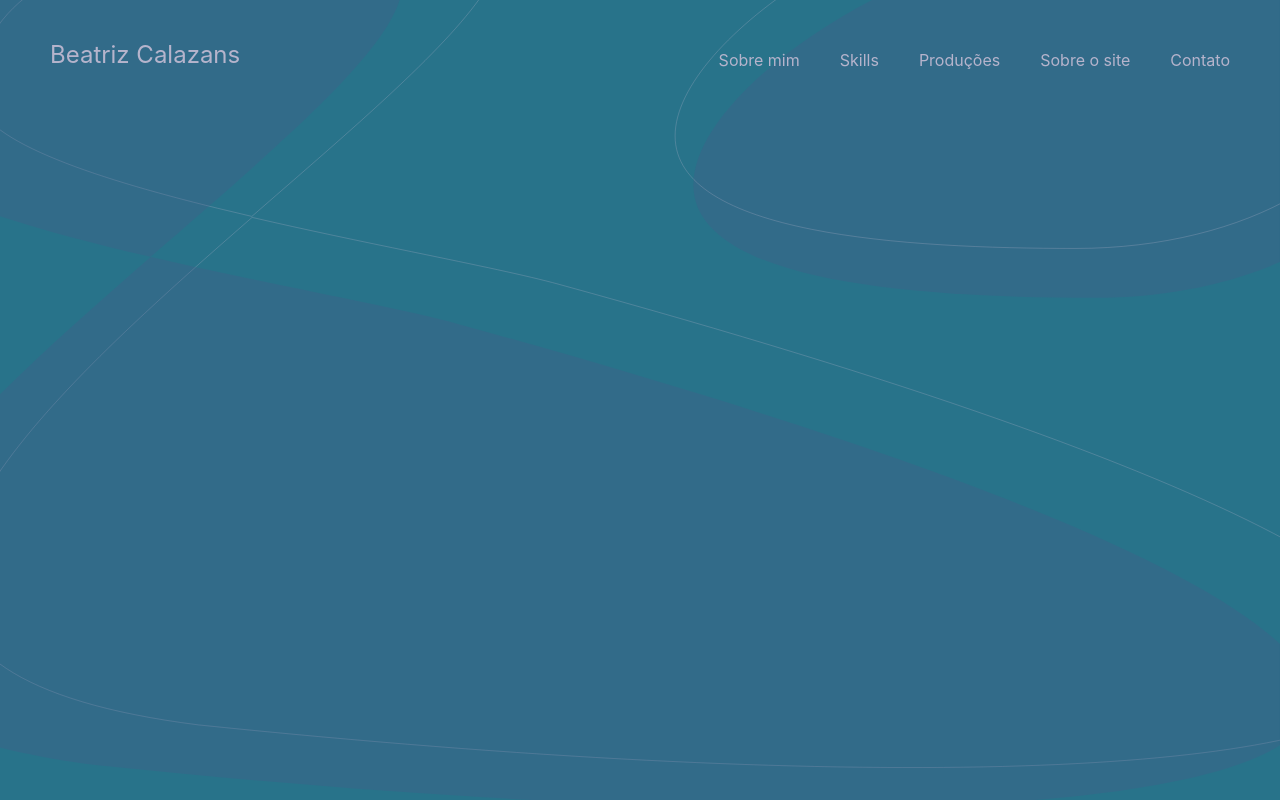
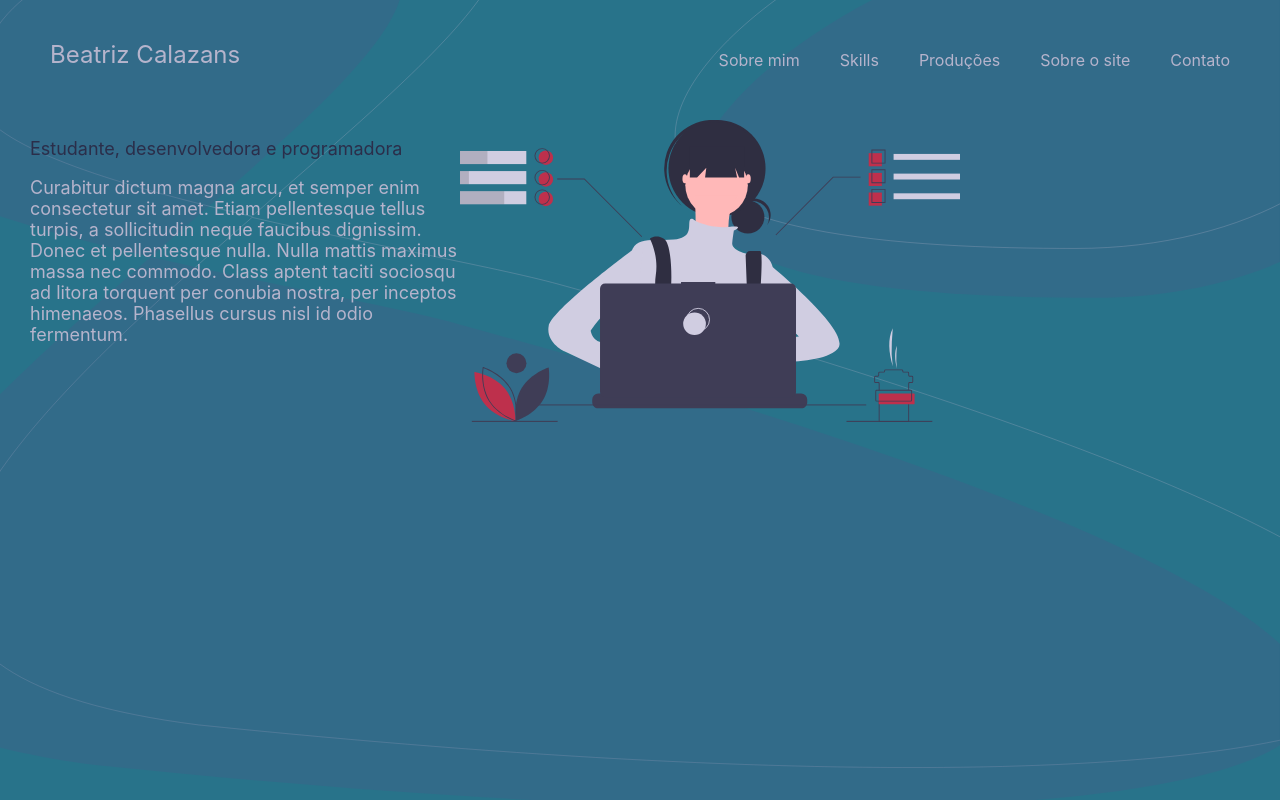
Before and after one commit to biacalazans/Portifolio, a React (Create React App) app in the folder portifolio/: page / in a window 1280 px wide. Built offline with nearby package versions, Linux system fonts and the light colour scheme.

Commit message:
Add content

```diff
--- a/portifolio/src/App.js
+++ b/portifolio/src/App.js
@@ -1,6 +1,7 @@
 import "./App.css";
 import { makeStyles } from "@material-ui/core/styles";
 import NavBar from "./components/NavBar";
+import DevFocusImg from "./assets/undraw_dev_focus.svg";
 
 const useStyles = makeStyles((theme) => ({
   sectionDesktop: {
@@ -24,8 +25,27 @@
     // <div className={classes.sectionDesktop}>
     <div className="app">
       <NavBar></NavBar>
+      <div className="main-container">
+        <div className="flex-container">
+          <div className="section">
+            <p className="highlight big">
+              Estudante, desenvolvedora e programadora
+            </p>
+            <p className="info big">
+              Curabitur dictum magna arcu, et semper enim consectetur sit amet.
+              Etiam pellentesque tellus turpis, a sollicitudin neque faucibus
+              dignissim. Donec et pellentesque nulla. Nulla mattis maximus massa
+              nec commodo. Class aptent taciti sociosqu ad litora torquent per
+              conubia nostra, per inceptos himenaeos. Phasellus cursus nisl id
+              odio fermentum.
+            </p>
+          </div>
+          <div>
+            <img className="dev-img" src={DevFocusImg}></img>
+          </div>
+        </div>
+      </div>
     </div>
-    // </div>
   );
 }
 
```
